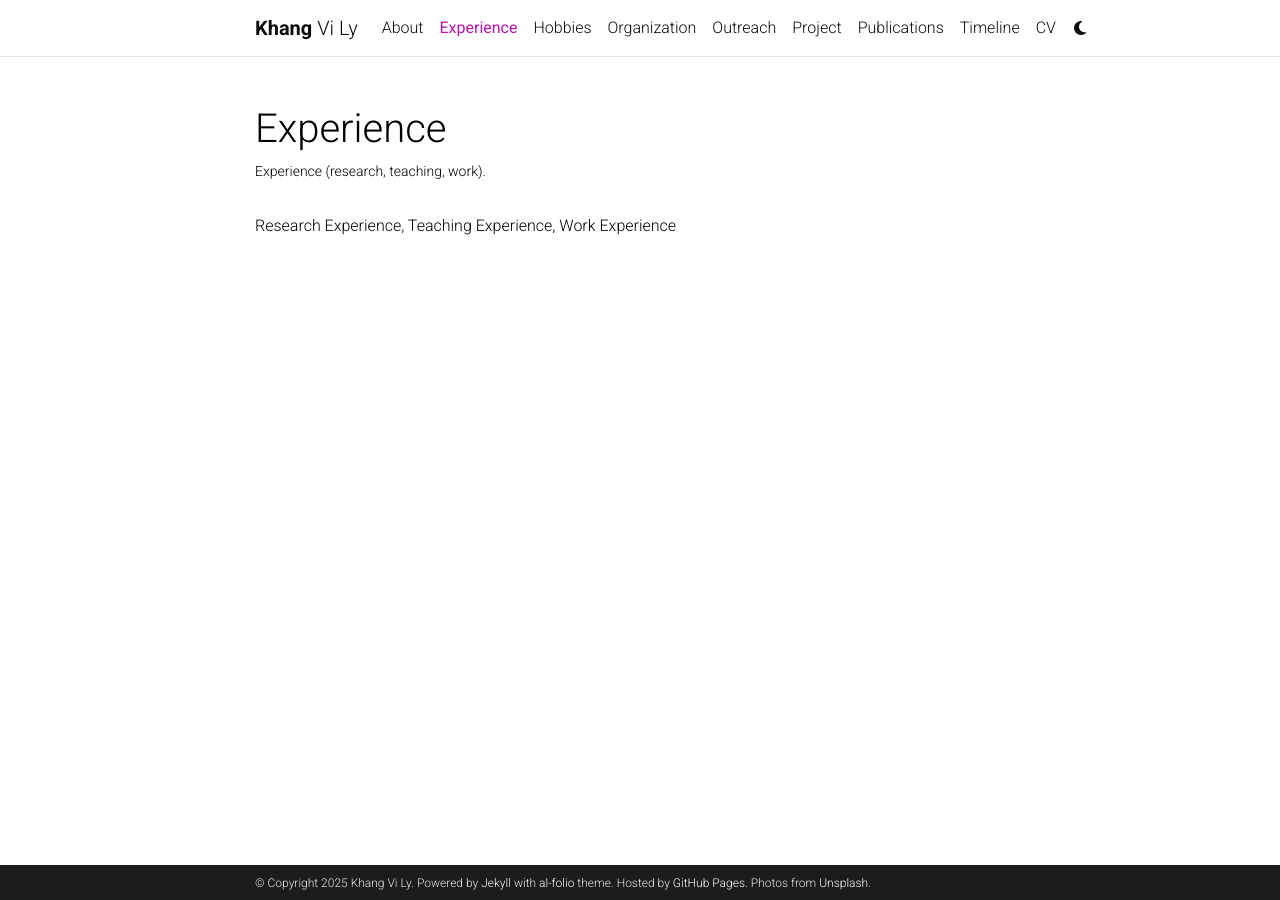
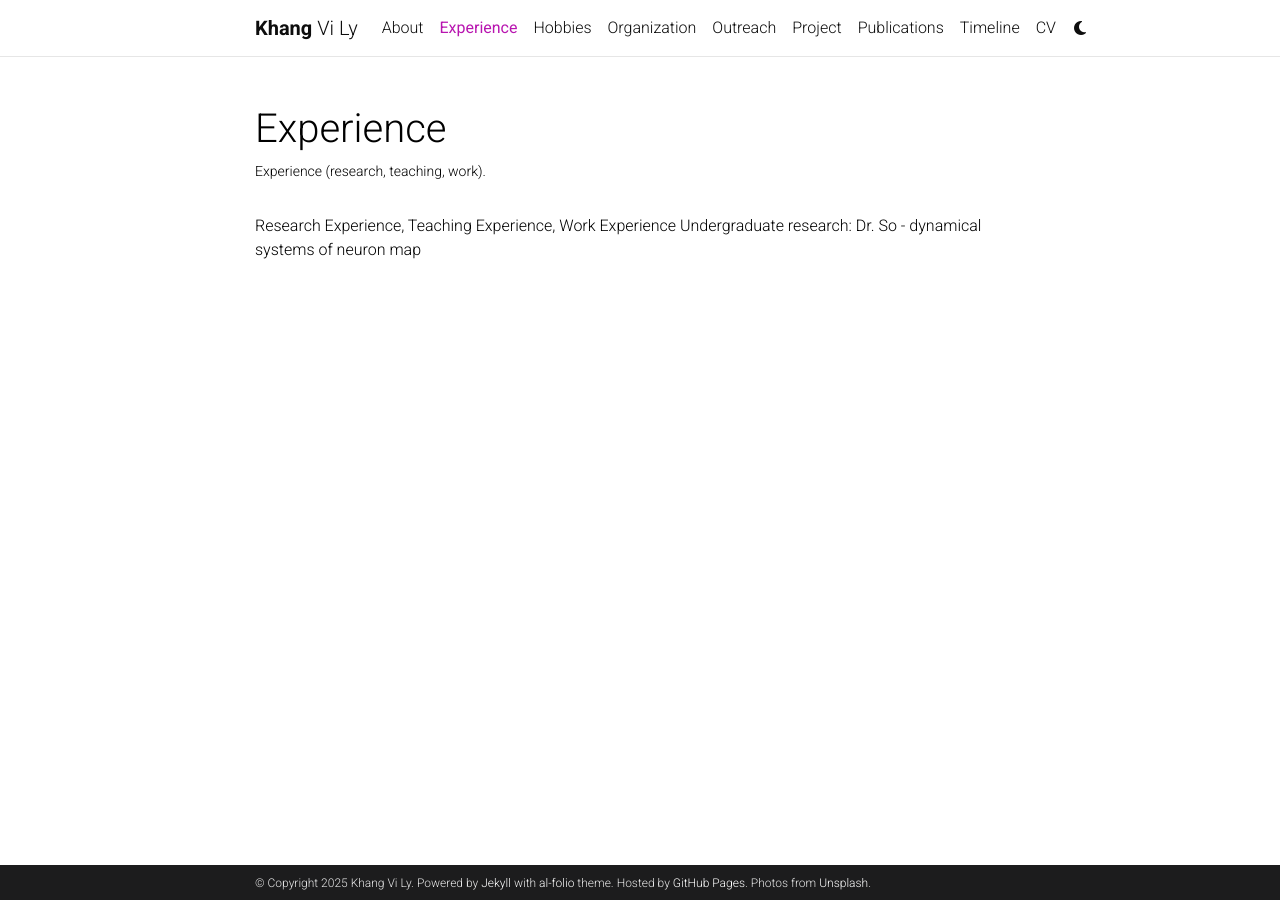
Before and after one commit to lvkhang123/lvkhang123.github.io, a Jekyll site: the page built from _pages/Experience.md, in a window 1280 px wide. Built offline with Jekyll 4.4.1, drawn with Linux system fonts in a browser that asks for light colours; comment, search, counter and statistics services are not loaded; a style sheet for code colours, icons or effects is not loaded.

Commit message:
Update Experience.md

```diff
--- a/_pages/Experience.md
+++ b/_pages/Experience.md
@@ -12,4 +12,8 @@ nav_order: 1
 <div class="experience">
 
 
-</div> Research Experience, Teaching Experience, Work Experience
+Research Experience, Teaching Experience, Work Experience
+
+Undergraduate research:
+
+Dr. So - dynamical systems of neuron map
```
